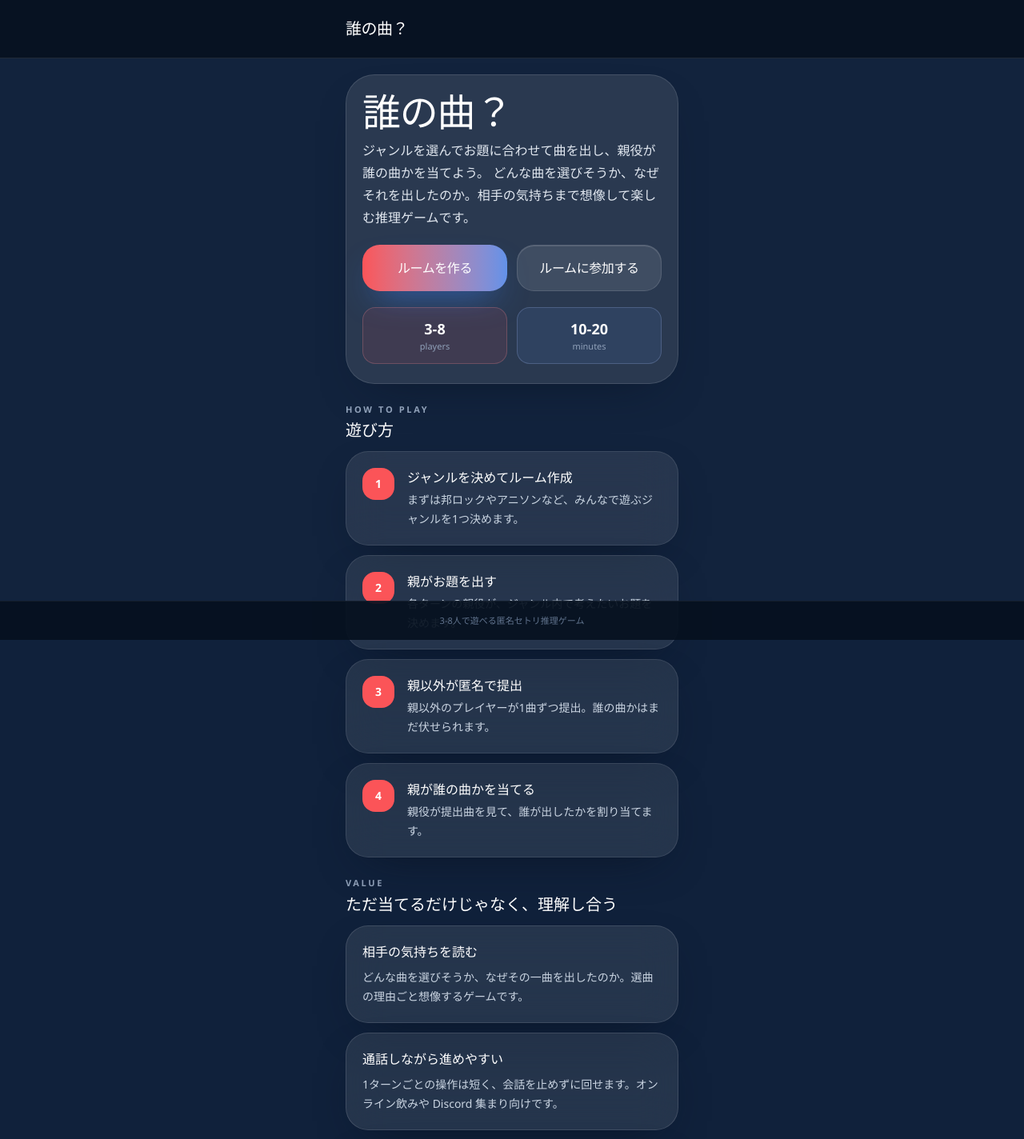
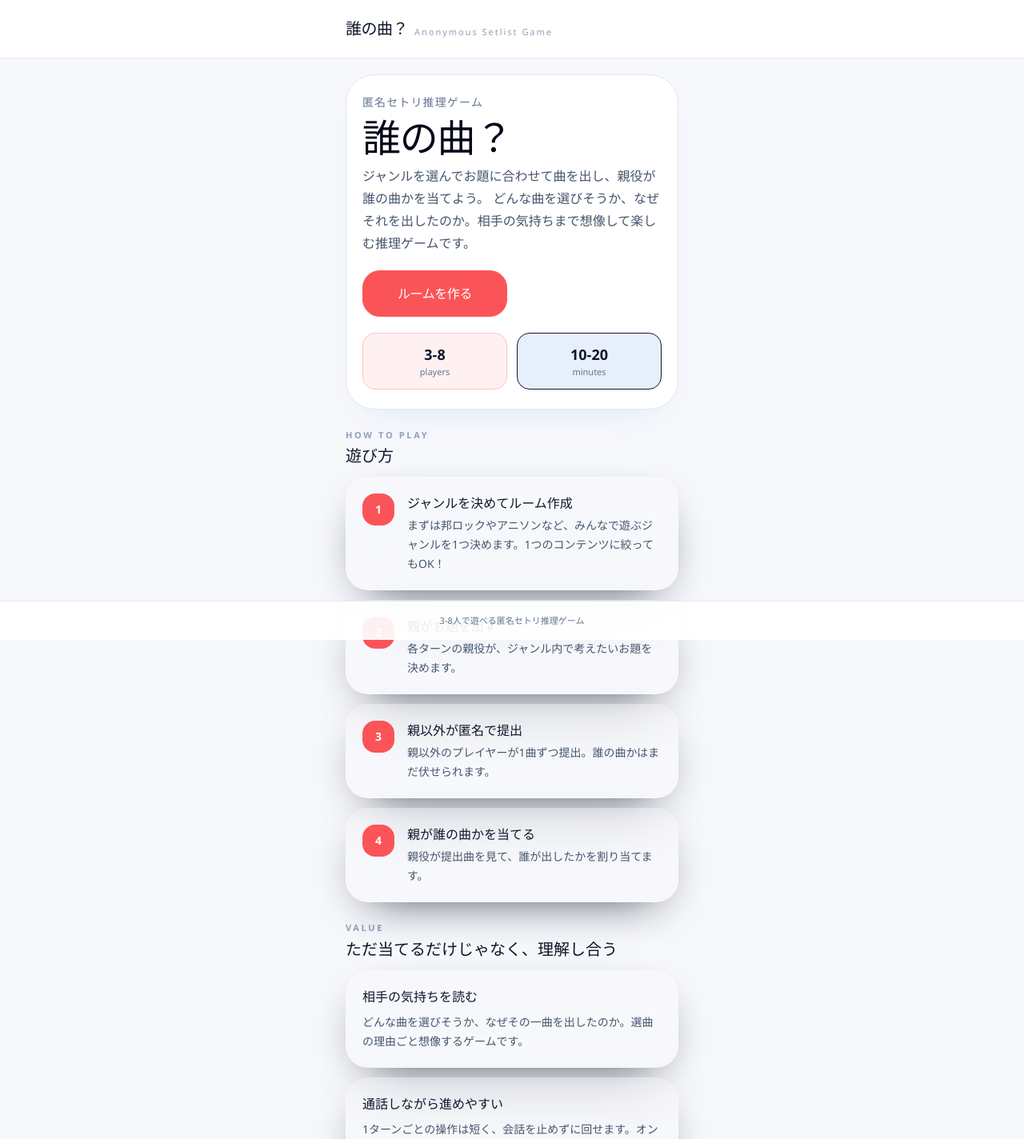
Before and after one commit to tomo527/who-s-song, a React (Vite) app: page / in a window 1280 px wide. Shown: the top 1424 px of the page at 80% size. Built offline with nearby package versions, Linux system fonts and the light colour scheme; no server answers.

Commit message:
Refine top page light theme and copy

```diff
--- a/src/components/Layout.tsx
+++ b/src/components/Layout.tsx
@@ -10,29 +10,34 @@ interface LayoutProps {
 export const Layout: React.FC<LayoutProps> = ({ children, title, showBack, onBack }) => {
   return (
     <div className="min-h-screen text-slate-50 selection:bg-primary-300/30">
-      <header className="sticky top-0 z-50 border-b border-white/10 bg-ink-950/88">
+      <header className="sticky top-0 z-50 border-b border-slate-200 bg-white/92">
         <div className="mx-auto flex h-18 max-w-md items-center gap-3 px-4">
           {showBack && (
             <button
               type="button"
               onClick={onBack}
-              className="inline-flex h-11 w-11 items-center justify-center rounded-2xl border border-white/10 bg-white/6 text-slate-200 transition hover:bg-white/10"
+              className="inline-flex h-11 w-11 items-center justify-center rounded-2xl border border-slate-200 bg-white text-slate-700 transition hover:bg-slate-50"
               aria-label="戻る"
             >
               <svg xmlns="http://www.w3.org/2000/svg" width="22" height="22" viewBox="0 0 24 24" fill="none" stroke="currentColor" strokeWidth="2" strokeLinecap="round" strokeLinejoin="round"><path d="m15 18-6-6 6-6" /></svg>
             </button>
           )}
-          <div className="min-w-0">
-            <h1 className="truncate text-xl font-semibold tracking-tight text-white">
+          <div className="min-w-0 flex items-end gap-2">
+            <h1 className="truncate text-xl font-semibold tracking-tight text-slate-900">
               {title || '誰の曲？'}
             </h1>
+            {!title && (
+              <span className="truncate pb-0.5 text-[11px] font-medium tracking-[0.18em] text-slate-400">
+                Anonymous Setlist Game
+              </span>
+            )}
           </div>
         </div>
       </header>
 
       <main className="relative mx-auto max-w-md px-4 py-5 pb-28">{children}</main>
 
-      <footer className="pointer-events-none fixed inset-x-0 bottom-0 border-t border-white/6 bg-ink-950/92 px-4 py-4 text-center text-[11px] text-slate-500">
+      <footer className="pointer-events-none fixed inset-x-0 bottom-0 border-t border-slate-200 bg-white/92 px-4 py-4 text-center text-[11px] text-slate-500">
         3-8人で遊べる匿名セトリ推理ゲーム
       </footer>
     </div>
--- a/src/index.css
+++ b/src/index.css
@@ -27,8 +27,8 @@
   font-family: "Segoe UI", "Hiragino Sans", "Yu Gothic UI", sans-serif;
   line-height: 1.5;
   font-weight: 400;
-  color: #e5eefc;
-  background: #10213b;
+  color: #1f2937;
+  background: #f7f8fc;
   font-synthesis: none;
   text-rendering: optimizeLegibility;
   -webkit-font-smoothing: antialiased;
@@ -55,8 +55,8 @@ body::before {
   position: fixed;
   inset: 0;
   pointer-events: none;
-  background: rgba(255, 255, 255, 0.03);
-  opacity: 0.4;
+  background: rgba(255, 255, 255, 0);
+  opacity: 1;
 }
 
 button,
--- a/src/views/HomeView.tsx
+++ b/src/views/HomeView.tsx
@@ -38,7 +38,7 @@ const flowSteps = [
   {
     label: '1',
     title: 'ジャンルを決めてルーム作成',
-    body: 'まずは邦ロックやアニソンなど、みんなで遊ぶジャンルを1つ決めます。',
+    body: 'まずは邦ロックやアニソンなど、みんなで遊ぶジャンルを1つ決めます。1つのコンテンツに絞ってもOK！',
   },
   {
     label: '2',
@@ -60,7 +60,6 @@ const flowSteps = [
 const scoreIdeas = [
   '親として誰の曲かを正しく見抜けるほど高得点',
   '自分の選曲が親に「あなたらしい」と伝わっても加点',
-  'BEST に選ばれた曲にも追加で得点',
 ];
 
 export const HomeView: React.FC<HomeViewProps> = ({ onJoinRoom, startupError }) => {
@@ -234,54 +233,66 @@ export const HomeView: React.FC<HomeViewProps> = ({ onJoinRoom, startupError })
 
   return (
     <Layout>
-      <div className="space-y-6 pb-10">
-        <section className="rounded-[2.25rem] border border-white/12 bg-white/10 px-5 py-6 shadow-[0_24px_60px_-34px_rgba(8,18,34,0.72)]">
+      <div className="-mx-4 -mt-5 min-h-[calc(100vh-9rem)] space-y-6 bg-[#f7f8fc] px-4 py-5 pb-10 text-slate-900">
+        <section className="rounded-[2.25rem] border border-slate-200 bg-white px-5 py-6 shadow-[0_22px_48px_-32px_rgba(98,146,233,0.28)]">
           <div className="space-y-5">
             <div className="space-y-3">
-              <h2 className="max-w-[10ch] text-5xl font-black leading-[0.92] tracking-tight text-white">
+              <p className="text-sm font-semibold tracking-[0.08em] text-slate-500">
+                匿名セトリ推理ゲーム
+              </p>
+              <h2 className="max-w-[10ch] text-5xl font-black leading-[0.92] tracking-tight text-slate-950">
                 誰の曲？
               </h2>
-              <p className="max-w-md text-base leading-7 text-slate-200">
+              <p className="max-w-md text-base leading-7 text-slate-600">
                 ジャンルを選んでお題に合わせて曲を出し、親役が誰の曲かを当てよう。
                 どんな曲を選びそうか、なぜそれを出したのか。相手の気持ちまで想像して楽しむ推理ゲームです。
               </p>
             </div>
 
             <div className="grid gap-3 sm:grid-cols-2">
-              <Button size="xl" onClick={() => setView('create')}>
+              <Button
+                size="xl"
+                className="border border-primary-500 bg-none bg-primary-500 text-white shadow-none hover:bg-primary-600"
+                onClick={() => setView('create')}
+              >
                 ルームを作る
               </Button>
-              <Button size="xl" variant="secondary" onClick={() => setView('join')}>
+              <Button
+                size="xl"
+                variant="secondary"
+                className="border border-accent-500 bg-accent-500 text-white shadow-none hover:bg-accent-700 hover:text-white"
+                onClick={() => setView('join')}
+              >
                 ルームに参加する
               </Button>
             </div>
 
             <div className="grid grid-cols-2 gap-3 text-center">
-              <div className="rounded-2xl border border-primary-300/24 bg-primary-500/10 px-3 py-3">
-                <p className="text-lg font-bold text-white">{MIN_PLAYERS}-{MAX_PLAYERS}</p>
-                <p className="text-[11px] text-slate-400">players</p>
+              <div className="rounded-2xl border border-primary-200 bg-primary-50 px-3 py-3">
+                <p className="text-lg font-bold text-slate-900">{MIN_PLAYERS}-{MAX_PLAYERS}</p>
+                <p className="text-[11px] text-slate-500">players</p>
               </div>
-              <div className="rounded-2xl border border-accent-300/24 bg-accent-500/10 px-3 py-3">
-                <p className="text-lg font-bold text-white">10-20</p>
-                <p className="text-[11px] text-slate-400">minutes</p>
+              <div className="rounded-2xl border border-accent-200 bg-accent-100 px-3 py-3">
+                <p className="text-lg font-bold text-slate-900">10-20</p>
+                <p className="text-[11px] text-slate-500">minutes</p>
               </div>
             </div>
           </div>
         </section>
 
         {startupError && (
-          <Card className="border-red-300/30 bg-red-400/10">
+          <Card className="border-red-200 bg-red-50">
             <div className="space-y-3">
-              <div className="inline-flex items-center rounded-full bg-red-200/12 px-2.5 py-1 text-[11px] font-semibold text-red-100">
+              <div className="inline-flex items-center rounded-full bg-red-100 px-2.5 py-1 text-[11px] font-semibold text-red-600">
                 Setup Required
               </div>
               <div>
-                <h3 className="text-base font-semibold text-white">Firebase 設定を確認してください</h3>
-                <p className="mt-1 text-sm leading-6 text-red-100/85">
+                <h3 className="text-base font-semibold text-slate-900">Firebase 設定を確認してください</h3>
+                <p className="mt-1 text-sm leading-6 text-slate-600">
                   トップページは表示できますが、ルーム作成・参加はまだ使えません。
                 </p>
               </div>
-              <code className="block rounded-2xl bg-black/30 p-3 text-xs text-red-100/90 whitespace-pre-wrap break-words">
+              <code className="block rounded-2xl bg-white p-3 text-xs text-red-600 whitespace-pre-wrap break-words">
                 {startupError}
               </code>
             </div>
@@ -291,18 +302,18 @@ export const HomeView: React.FC<HomeViewProps> = ({ onJoinRoom, startupError })
         <section className="space-y-3">
           <div>
             <p className="text-[11px] font-semibold uppercase tracking-[0.24em] text-slate-400">How To Play</p>
-            <h3 className="mt-1 text-xl font-semibold text-white">遊び方</h3>
+            <h3 className="mt-1 text-xl font-semibold text-slate-900">遊び方</h3>
           </div>
           <div className="grid gap-3">
             {flowSteps.map((step) => (
-              <Card key={step.label}>
+              <Card key={step.label} className="border-slate-200 bg-white shadow-[0_18px_40px_-32px_rgba(98,146,233,0.24)] hover:border-slate-200 hover:bg-white">
                 <div className="flex items-start gap-4">
                   <div className="flex h-10 w-10 shrink-0 items-center justify-center rounded-2xl bg-primary-500 text-sm font-bold text-white">
                     {step.label}
                   </div>
                   <div>
-                    <h4 className="text-base font-semibold text-white">{step.title}</h4>
-                    <p className="mt-1 text-sm leading-6 text-slate-300">{step.body}</p>
+                    <h4 className="text-base font-semibold text-slate-900">{step.title}</h4>
+                    <p className="mt-1 text-sm leading-6 text-slate-600">{step.body}</p>
                   </div>
                 </div>
               </Card>
@@ -313,13 +324,13 @@ export const HomeView: React.FC<HomeViewProps> = ({ onJoinRoom, startupError })
         <section className="space-y-3">
           <div>
             <p className="text-[11px] font-semibold uppercase tracking-[0.24em] text-slate-400">Value</p>
-            <h3 className="mt-1 text-xl font-semibold text-white">ただ当てるだけじゃなく、理解し合う</h3>
+            <h3 className="mt-1 text-xl font-semibold text-slate-900">ただ当てるだけじゃなく、理解し合う</h3>
           </div>
           <div className="grid gap-3">
             {valueCards.map((card) => (
-              <Card key={card.title} className="border-white/12 bg-white/8">
-                <h4 className="text-base font-semibold text-white">{card.title}</h4>
-                <p className="mt-2 text-sm leading-6 text-slate-300">{card.body}</p>
+              <Card key={card.title} className="border-slate-200 bg-white shadow-[0_18px_40px_-32px_rgba(251,84,88,0.18)] hover:border-slate-200 hover:bg-white">
+                <h4 className="text-base font-semibold text-slate-900">{card.title}</h4>
+                <p className="mt-2 text-sm leading-6 text-slate-600">{card.body}</p>
               </Card>
             ))}
           </div>
@@ -328,13 +339,13 @@ export const HomeView: React.FC<HomeViewProps> = ({ onJoinRoom, startupError })
         <section className="space-y-3">
           <div>
             <p className="text-[11px] font-semibold uppercase tracking-[0.24em] text-slate-400">Scoring</p>
-            <h3 className="mt-1 text-xl font-semibold text-white">得点ルール</h3>
+            <h3 className="mt-1 text-xl font-semibold text-slate-900">得点ルール</h3>
           </div>
-          <Card className="border-primary-300/24 bg-primary-500/10">
-            <ul className="space-y-3 text-sm leading-6 text-slate-200">
+          <Card className="border-accent-200 bg-white shadow-[0_18px_40px_-32px_rgba(98,146,233,0.24)] hover:border-accent-200 hover:bg-white">
+            <ul className="space-y-3 text-sm leading-6 text-slate-700">
               {scoreIdeas.map((idea) => (
                 <li key={idea} className="flex gap-3">
-                  <span className="mt-2 h-2 w-2 rounded-full bg-primary-300" />
+                  <span className="mt-2 h-2 w-2 rounded-full bg-accent-500" />
                   <span>{idea}</span>
                 </li>
               ))}
```
